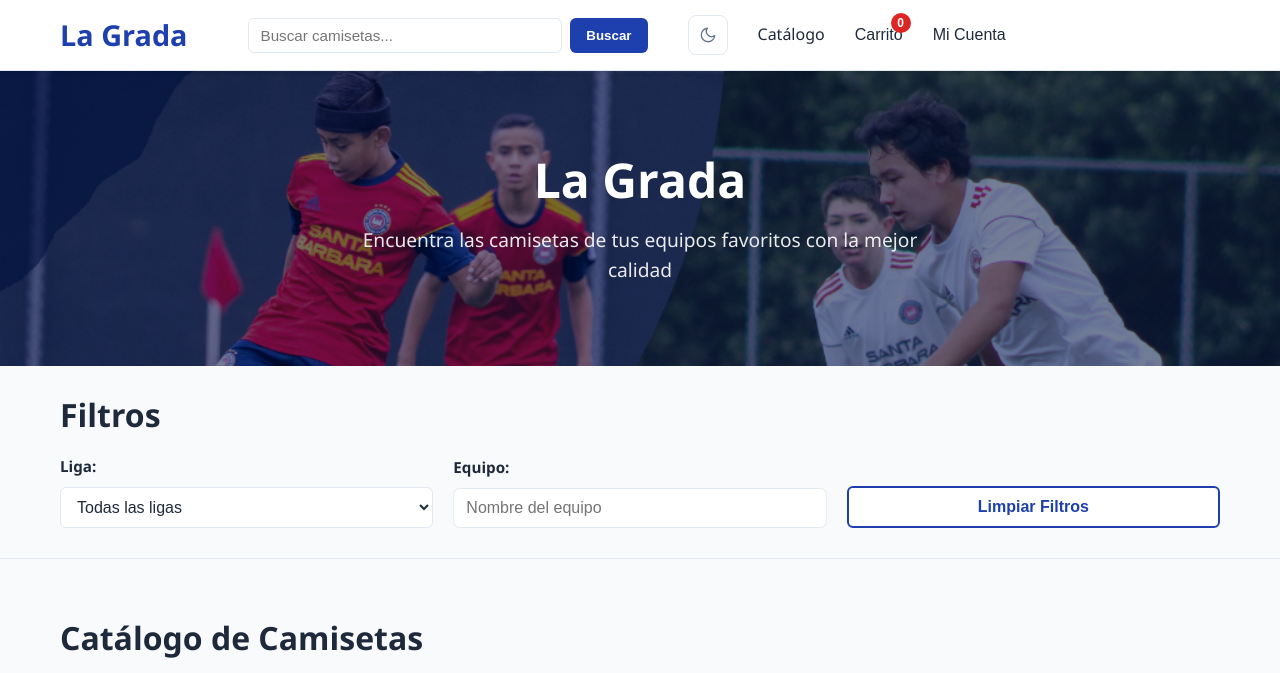
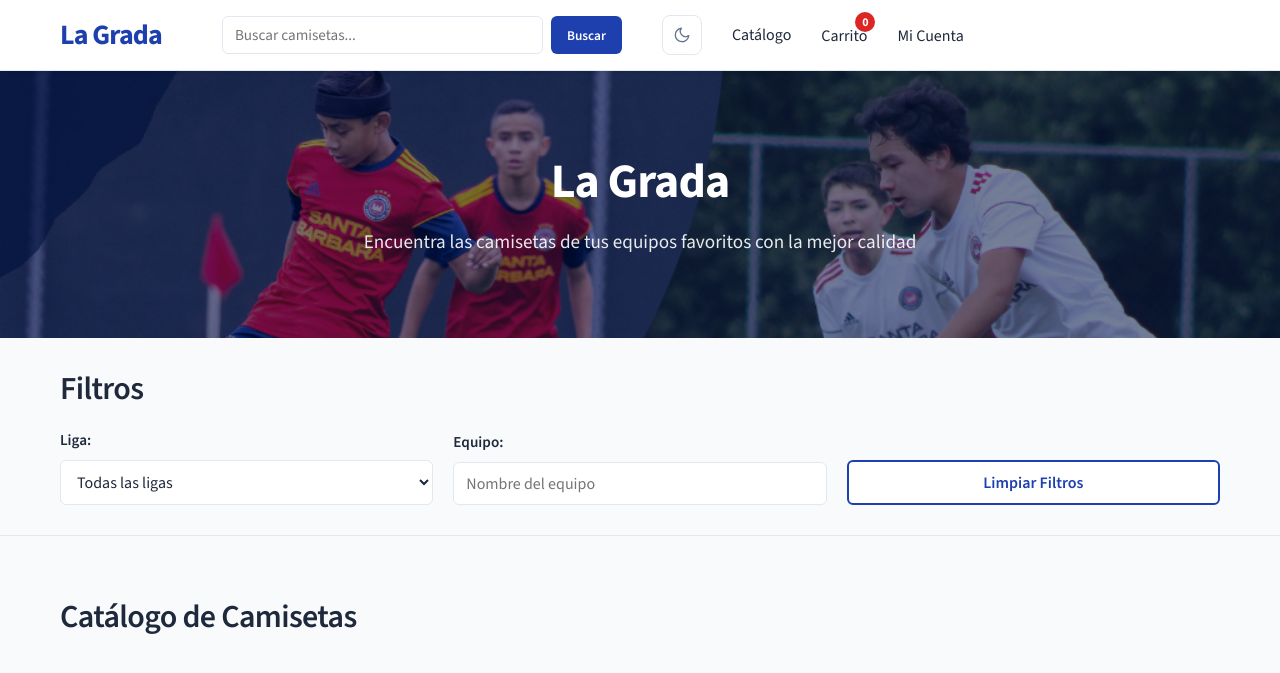
Before and after one commit to DRepettoGP/venta-camisetas, a website: page client/index.html in a window 1280 px wide. Shown: the top 673 px of the page. Drawn offline with nearby package versions, Linux system fonts and the light colour scheme; no server answers.

Commit message:
Preparacion para deploy en Vercel

```diff
--- a/client/css/estilos.css
+++ b/client/css/estilos.css
@@ -42,6 +42,7 @@
   --sombra: 0 1px 3px rgba(0, 0, 0, 0.1);
   --sombra-lg: 0 10px 15px rgba(0, 0, 0, 0.1);
   --transicion: all 0.3s ease;
+  --font-sans: 'Source Sans 3', 'Segoe UI', system-ui, -apple-system, sans-serif;
 }
 
 .dark-mode {
@@ -78,10 +79,21 @@
 }
 
 body {
-  font-family: 'Segoe UI', Tahoma, Geneva, Verdana, sans-serif;
+  font-family: var(--font-sans);
+  font-size: 1rem;
+  font-weight: 400;
   color: var(--color-texto);
   background-color: var(--color-fondo);
   line-height: 1.6;
+  -webkit-font-smoothing: antialiased;
+  -moz-osx-font-smoothing: grayscale;
+}
+
+button,
+input,
+select,
+textarea {
+  font-family: inherit;
 }
 
 .container {
@@ -92,10 +104,17 @@
 
 /* Typography */
 h1, h2, h3, h4, h5, h6 {
-  font-weight: 700;
-  line-height: 1.2;
+  font-family: var(--font-sans);
+  font-weight: 600;
+  line-height: 1.25;
+  letter-spacing: -0.02em;
   margin-bottom: 1rem;
   color: var(--color-texto);
+}
+
+h1,
+.hero h1 {
+  font-weight: 700;
 }
 
 h1 { font-size: 2.5rem; }
--- a/client/css/navbar.css
+++ b/client/css/navbar.css
@@ -24,8 +24,10 @@
 }
 
 .logo-text {
-  font-size: 1.8rem;
+  font-family: var(--font-sans);
+  font-size: 1.75rem;
   font-weight: 700;
+  letter-spacing: -0.03em;
   color: var(--color-primario);
 }
 
--- a/client/index.html
+++ b/client/index.html
@@ -4,6 +4,9 @@
   <meta charset="UTF-8">
   <meta name="viewport" content="width=device-width, initial-scale=1.0">
   <title>La Grada - Tienda Online de Camisetas de Fútbol</title>
+  <link rel="preconnect" href="https://fonts.googleapis.com">
+  <link rel="preconnect" href="https://fonts.gstatic.com" crossorigin>
+  <link href="https://fonts.googleapis.com/css2?family=Source+Sans+3:ital,wght@0,400;0,500;0,600;0,700;1,400&display=swap" rel="stylesheet">
   <link rel="stylesheet" href="css/estilos.css">
   <link rel="stylesheet" href="css/navbar.css">
   <link rel="stylesheet" href="css/catalogo.css">
```
